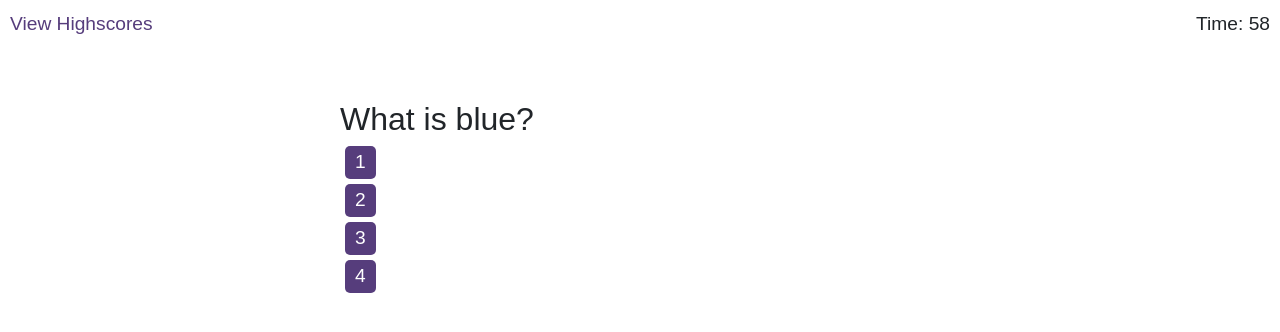
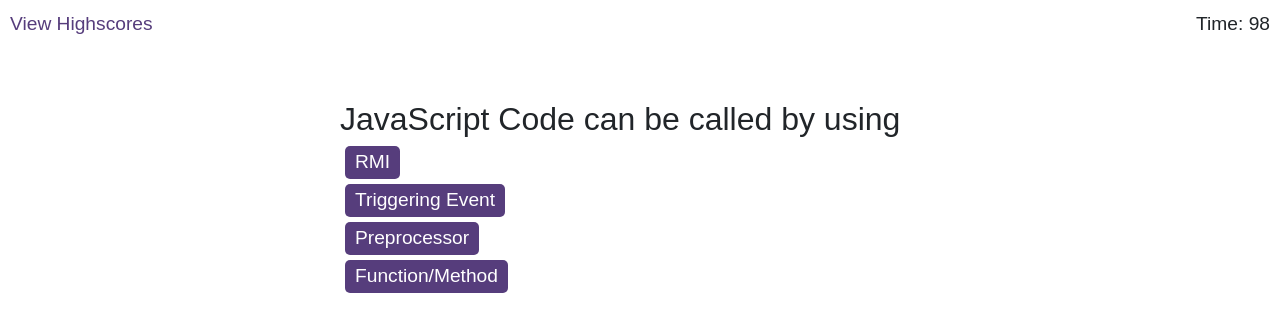
Before and after one commit to evigliucci/case-homework4, a plain HTML site: page index.html in a window 1280 px wide. Both pictures are taken after a click on the button "Start Quiz". Drawn offline with nearby package versions, Linux system fonts and the light colour scheme.

Commit message:
fixed timer, fixed bugs in build of buttons, added questions

```diff
--- a/index.html
+++ b/index.html
@@ -35,6 +35,7 @@
     <div id="questions" class="hide">
       <h2 id="question-title"></h2>
       <div id="choices" class="choices"></div>
+      <p id="message"></p>
     </div>
 
     <!-- Typing in your name should and pressing submit should add to the highscores list -->
--- a/scripts/script.js
+++ b/scripts/script.js
@@ -1,30 +1,30 @@
 $(document).ready(function(){
-
-  //TODO add list of questions
   var myQuestions = [{
-    question: "What is blue?",
-    choices: ['1','2','3','4'],
+    question: "JavaScript Code can be called by using",
+    choices: ['RMI','Triggering Event','Preprocessor','Function/Method'],
+    correctAnswer: 4
+  },{
+    question: "The snippet that has to be used to check if “a” is not equal to “null” is",
+    choices: ['if(a!=null)','if(a!==null)','if (!a)','if(a!null)'],
     correctAnswer: 2
   },{
-    question: "What is blue?",
-    choices: ['1','2','3','4'],
+    question: "The statement a===b refers to",
+    choices: [
+      'Both a and b are equal in value, type and reference address',
+      'Both a and b are equal in value',
+      'Both a and b are equal in value and type',
+      'There is no such statement'],
     correctAnswer: 3
   },{
-    question: "What is blue?",
-    choices: ['1','2','3','4'],
+    question: "Which is not a Javascript Date Type",
+    choices: ['Method','Number','String','Object'],
     correctAnswer: 1
-  },{
-    question: "What is blue?",
-    choices: ['1','2','3','4'],
-    correctAnswer: 4
   }];
 
-  // variables to keep track of quiz state
+
   var currentQuestionIndex = 0;
-  var time = myQuestions.length * 15;
-  var timerId;
-
-  // variables to reference DOM elements
+  var time = myQuestions.length * 25;
+  var timerId;//Unused?
   var questionsEl = document.getElementById("questions");
   var timerEl = document.getElementById("time");
   var choicesEl = document.getElementById("choices");
@@ -35,79 +35,54 @@ $(document).ready(function(){
   var title = document.getElementById("question-title");
 
   function startQuiz() {
-    // hide start screen
     $('#start-screen').hide();
-
-    // un-hide questions section
     $(questionsEl).show();
-
-    // start timer
     clockTick(time);
-
-    // show starting time
     $(timerEl).text(time);
-
     getQuestion();
   }
 
   function getQuestion() {
-    // get current question object from array
+    if ( $(choicesEl).children().length > 0 ) {
+      $(choicesEl).empty();
+    }
+
     currentquestion = myQuestions[currentQuestionIndex].question;
-
-    // update title with current question
     $(title).text(currentquestion);
 
-    // clear out any old question choices
-
-    // loop over choices
     var choices = myQuestions[currentQuestionIndex].choices;
     var answer = myQuestions[currentQuestionIndex].correctAnswer;
 
-    for (var choice = 1 ; choice <= choices.length; choice++){
-
-      // create new button for each choice
-      if(choice == answer){
-         // if choices index matches correctanswer add class
-        $(choicesEl).append("<button class='true'>" + choice + "</button>");
+    for (var i = 0 ; i < choices.length; i++){
+      if(choices[i] == answer){
+        $(choicesEl).append("<button class='true'>" + choices[i] + "</button>");
       }else{
-         // display on the page
-        $(choicesEl).append("<button>" + choice + "</button>");
+        $(choicesEl).append("<button>" + choices[i] + "</button>");
       }
     }
-
-    // attach click event listener to each choice
     $('button').on('click', function(){
       questionClick(this);
     });
-
   }
 
   function questionClick(selection) {
-    //if correct show feedback
     if($(selection).hasClass("true")){
-      console.log('true');
+      $("#message").html('Correct! Great Job.')
     }else{
-      // check if user guessed wrong and penalize time if incorrect
-      console.log('false');
+      $("#message").html('<p>Sorry, wrong answer.</p>')
       time = time - 10;
     }
 
-    // display new time on page
-    //------------------------------------- NEED HELP HERE -------------------------------------//
-    clockTick(time);
-
-    // move to next question
-    currentQuestionIndex++;
-
-    // check if we've run out of questions
-
+    if (currentQuestionIndex == myQuestions.length -1){
+      quizEnd();
+    }else{
+      currentQuestionIndex++;
+      getQuestion();
+    }
   }
 
   function quizEnd() {
-    // stop timer
     time == 0;
-
-    // show end screen
     $('#end-screen').show();
 
     // show final score
@@ -116,8 +91,7 @@ $(document).ready(function(){
     $(questionsEl).hide();
   }
 
-  function clockTick(time) {
-    // update time
+  function clockTick() {
     var timerInterval = setInterval(function() {
         time--;
         timerEl.textContent = time;
```
